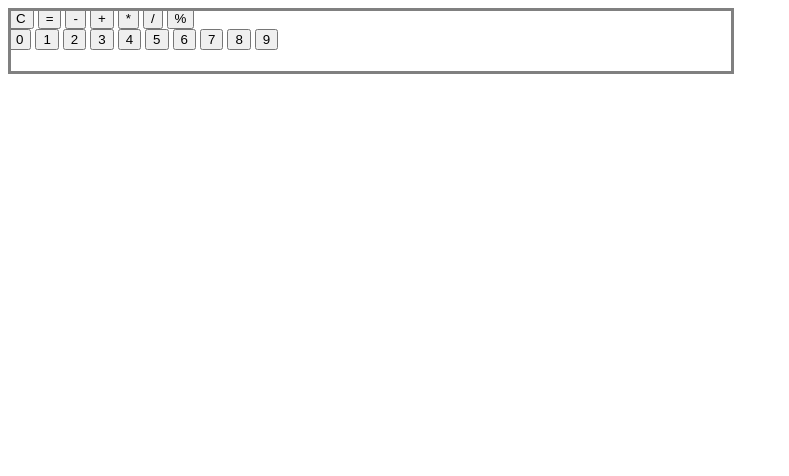
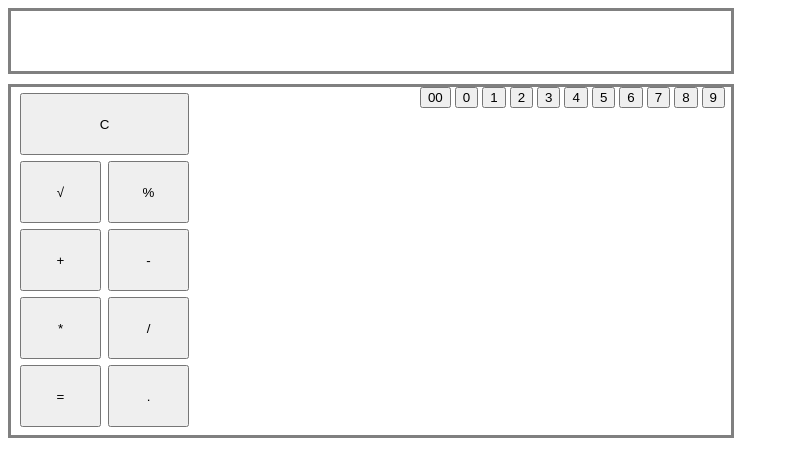
Before and after one commit to etodorinov/Calculator, a plain HTML site: page index.html in a window 1280 px wide. Shown: the whole page, without its empty margins (0-789 px from the left). Drawn offline with Linux system fonts and the light colour scheme.

Commit message:
Functional buttons alighned

```diff
--- a/index.html
+++ b/index.html
@@ -12,14 +12,17 @@
     <div class="buttons">
       <div id="functional-buttons">
         <button id="reset">C</button>
-        <button id="equal">=</button>
+        <button id="plus">+</button>
         <button id="minus">-</button>
-        <button id="plus">+</button>
         <button id="multiply">*</button>
         <button id="division">/</button>
+        <button id="equal">=</button>
         <button id="percent">%</button>
+        <button id="square-root">√</button>
+        <button id="dot">.</button>
       </div>
       <div id="number-buttons">
+        <button id="double_zero">00</button>
         <button id="zero">0</button>
         <button id="one">1</button>
         <button id="two">2</button>
@@ -32,5 +35,6 @@
         <button id="nine">9</button>
       </div>
     </div>
+    <script src="/functions.js"></script>
   </body>
 </html>
--- a/style.css
+++ b/style.css
@@ -1,4 +1,4 @@
-#screen{
+#screen {
   position: absolute;
   height: 60px;
   width: 720px;
@@ -6,3 +6,95 @@
   border-width: 3px;
   border-color: grey;
 }
+
+.buttons {
+  position: absolute;
+  top: 84px;
+  height: 348px;
+  width: 720px;
+  border-style: solid;
+  border-width: 3px;
+  border-color: grey;
+}
+
+#functional-buttons {
+  position: absolute;
+  left: 6px;
+}
+
+#number-buttons {
+  position: absolute;
+  right: 6px;
+}
+
+#reset {
+  position: absolute;
+  top: 6px;
+  left: 3px;
+  height: 62px;
+  width: 169px;
+}
+
+#square-root {
+  position: absolute;
+  top: 74px;
+  left: 3px;
+  height: 62px;
+  width: 81px;
+}
+
+#percent {
+  position: absolute;
+  top: 74px;
+  left: 91px;
+  height: 62px;
+  width: 81px;
+}
+
+#plus {
+  position: absolute;
+  top: 142px;
+  left: 3px;
+  height: 62px;
+  width: 81px;
+}
+
+#minus {
+  position: absolute;
+  top: 142px;
+  left: 91px;
+  height: 62px;
+  width: 81px;
+}
+
+#multiply {
+  position: absolute;
+  top: 210px;
+  left: 3px;
+  height: 62px;
+  width: 81px;
+}
+
+#division {
+  position: absolute;
+  top: 210px;
+  left: 91px;
+  height: 62px;
+  width: 81px;
+}
+
+#equal {
+  position: absolute;
+  top: 278px;
+  left: 3px;
+  height: 62px;
+  width: 81px;
+}
+
+#dot {
+  position: absolute;
+  top: 278px;
+  left: 91px;
+  height: 62px;
+  width: 81px;
+}
```
Lines whose indentation alone changed are shown as unchanged.
